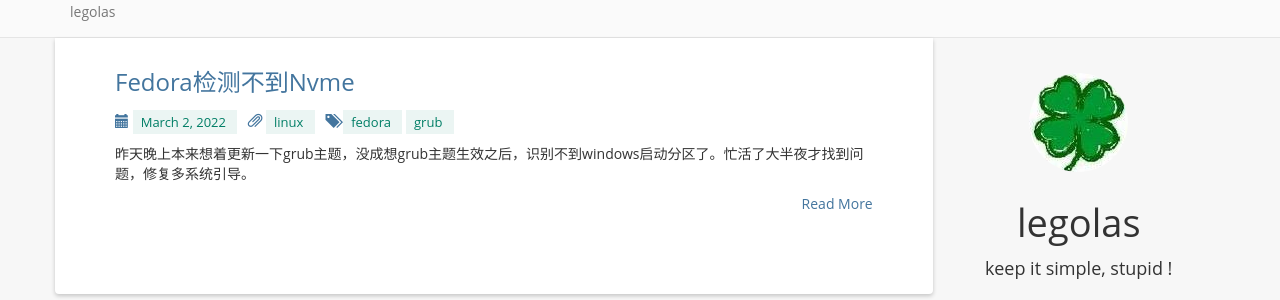
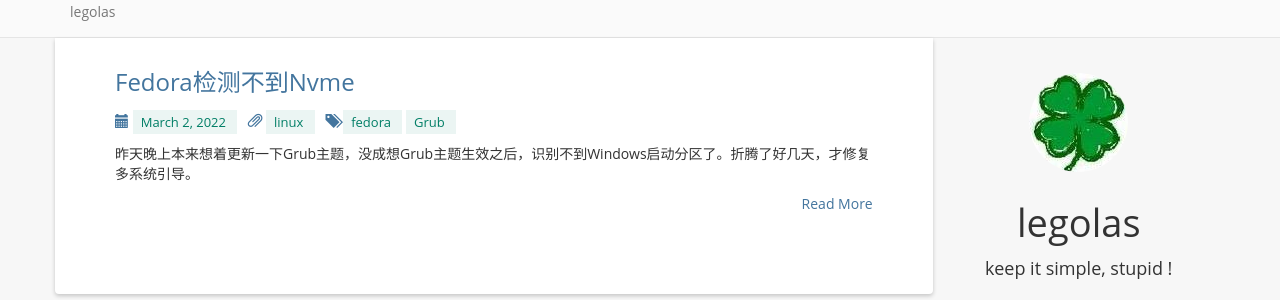
Before and after one commit to legolasNg/legolasNg.github.io, a Jekyll site: the page built from index.html, in a window 1280 px wide and 900 px high. Shown: the part 249-549 px from the top of the window. Built offline with Jekyll 4.4.1, drawn with Linux system fonts in a browser that asks for light colours; nearby versions of some CDN libraries; library files that are not in the unit come from our copies; the list of posts is cut into pages by our own code; some of the changed lines change nothing that is shown.

Commit message:
[update] finish post "fedora can not detect nvme"

`````diff
--- a/_posts/2022-03-02-fedora-can-not-detect-nvme.md
+++ b/_posts/2022-03-02-fedora-can-not-detect-nvme.md
@@ -3,20 +3,20 @@
 title:     "Fedora检测不到Nvme"
 date:      2022-03-02 20:22:00 +0800
 category:  "linux"
-tags:      ["fedora", "grub"]
-excerpt:   "昨天晚上本来想着更新一下grub主题，没成想grub主题生效之后，识别不到windows启动分区了。忙活了大半夜才找到问题，修复多系统引导。"
+tags:      ["fedora", "Grub"]
+excerpt:   "昨天晚上本来想着更新一下Grub主题，没成想Grub主题生效之后，识别不到Windows启动分区了。折腾了好几天，才修复多系统引导。"
 ---
 
 
-昨天晚上本来想着更新一下grub主题，没成想grub主题生效之后，识别不到windows启动分区了。忙活了大半夜才找到问题，修复多系统引导。
+昨天晚上本来想着更新一下Grub主题，没成想Grub主题生效之后，识别不到Windows启动分区了。折腾了好几天，才修复多系统引导。
 
 ## 无头绪尝试
 
-> `GRUB` 是linux系统下的引导加载程序，配合`os-probe`可以实现对其他linux和windows系统的识别，从而实现多系统引导。
+> `GRUB` 是Linux系统下的引导加载程序，配合`os-probe`可以实现对其他Linux和Windows系统的识别，从而实现多系统引导。
 
 ### 尝试1 - 重新生成配置
 
-刚开始，我以为是第三方的主题安装脚本出了问题，导致生成的grub配置出了差错。手动重新生成grub配置，发现还是没解决问题。
+刚开始，我以为是第三方的主题安装脚本出了问题，导致生成的Grub配置出了差错。手动重新生成Grub配置，发现还是没解决问题。
 
 ````bash
 # 其他发行版和fedora34之前版本
@@ -26,15 +26,15 @@
 sudo grub2-mkconfig -o /boot/grub2/grub.cfg
 ````
 
-### 尝试2 - 调整grub参数
+### 尝试2 - 调整Grub参数
 
-重新检查了一下grub主题的安装脚本，发现有调整grub参数的行为。于是上wiki查阅了grub使用手册，确定了多系统识别的参数。修改`/ect/default/grub`文件:
+重新检查了一下Grub主题的安装脚本，发现有调整Grub参数的行为。于是上wiki查阅了Grub使用手册，确定了多系统识别的参数。修改`/ect/default/grub`文件:
 
 ````bash
 GRUB_DISABLE_OS_PROBER=false
 ````
 
-文件修改之后，再次使用`grub2-mkconfig`重新生成配置，发现还是无法识别到windows。
+文件修改之后，再次使用`grub2-mkconfig`重新生成配置，发现还是无法识别到Windows。
 
 ### 尝试3 - 手动修改配置
 
@@ -52,21 +52,51 @@
 fi
 ````
 
-配置里面的`$hints_string`和`$fs_uuid`需要根据本机的实际情况手动指定。通过`blkid`命令确定windows系统对应的EFI分区UUID。
+此时，配置里面的`$hints_string`和`$fs_uuid`需要根据本机的实际情况手动指定。通过`blkid`命令确定Windows系统对应的EFI分区UUID，来确定这两个变量值。
 
 ````text
 --hint-efi=nvmexxx,gpt1 xxxx-xxxx-xxxx
 ````
 
-运行`blkid`命令之后发现找不到对应的硬盘分区，`fdisk -l`命令也找不到对应的磁盘。这时大概就找到问题所在了，linux系统识别不到对应的nvme磁盘。
+运行`blkid`命令之后发现找不到对应的硬盘分区，`fdisk -l`命令也找不到对应的磁盘。这时大概就找到症结所在了，Linux系统识别不到对应的nvme磁盘。
 
-## 找到症结
+> 我电脑总共有三块硬盘：一块M.2接口的nvme固态硬盘用于安装Windows系统，一块SATA接口的普通固态硬盘用于安装Fedora系统，一块SATA接口的机械硬盘用来放Windows下的各种文件和游戏
 
-在一系列的无头绪尝试后，“瞎猫碰到死耗子”终于算是摸到一点线索了。
-上网搜索了一下类似的案例，只需要修改BIOS里面的存储设置，将`IDE`或者`RAID`修改成`AHCI`模式，就可以识别到nvme接口的SSD磁盘了。应该是最近更新BOIS固件，把对应的设置项还原了。
+## 继续迷茫
 
-修改完BIOS，重新进入fedora执行`fdisk -l`，能正确识别到对应的磁盘。这时候就不需要手动修改grub配置了，执行重新执行`sudo grub2-mkconfig -o /boot/grub2/grub.cfg`命令，windows系统的启动项就添加到grub菜单里面了。
+在一系列的无头绪尝试后，"瞎猫碰到死耗子"，终于算是摸到一点线索了。在英文论坛上用"fedora can not detect nvme"搜索了一番，发现有很多类似的案例。论坛上给出的建议是，需要将BIOS里面的存储设置修由`RAID`模式修改成`AHCI`模式，就可以识别到nvme接口的SSD磁盘了。
 
-## 后续
+重启电脑进入BIOS设置界面，找到`PCH存储设置`选项，发现该项的值确实是`RAID`，修改成`AHCI`之后保存BIOS设置重新进入fedora，执行`fdisk -l`果然正确识别到nvme磁盘。这时候就不需要手动修改Grub配置了，执行重新执行`sudo grub2-mkconfig -o /boot/grub2/grub.cfg`命令，Windows系统的启动项就成功添加到Grub菜单里面了。
 
-操蛋，windows启动项是能识别出来了。但是通过`AHCI`模式进入win10，系统会报错`BOOT_DEVICE_ERROR`。暂时只能修改回`RAID`，短时间不更新grub配置应该能继续用。感觉是BIOS固件有问题。
+比较蛋疼的是，在`AHCI`模式下Grub虽然识别到Windows启动盘，但是通过该模式进入win10，系统会报错`INACCESSIBLE_BOOT_DEVICE`。此时有点矛盾，`AHCI`模式能识别Windows所在磁盘但是启动不了Windows系统；`RAID`模式能进入Windows系统但是在Linux下没法识别，一旦Grub需要更新windwos启动盘将再次识别不到。
+
+临时解决方案是，每次需要更新Grub(比如Linux内核更新会自动更新Grub)前修改回`AHCI`，让Grub能成功添加Windows的启动项，Grub更新成功之后再将`PCH存储设置`修改回`RAID`，以便能成功进入Windows系统。
+
+## 终极方案
+
+临时解决方案虽然勉强能用，但是过程过于繁琐，终究不是长久之计。必须彻底找到问题关键，彻底解决才是上上策。于是，我们继续在网上搜索解决方案。经过网上的信息整理和自我推断，大概猜测出问题关键所在。
+
+回想了一下，前几天在Windows环境下更新BOIS固件和Intel快速存储技术，导致Windows系统下的磁盘模式被设置成`RAID`，BIOS设置也被修改成了`RAID`。即使将BOIS设置修改回`ACHI`模式，由于不匹配Windows系统的磁盘模式，也终将启动不了Windows内核。Linux内核在很久之前就已经有nvme驱动和RAID模块，之所以没法识别到RAID模式下的nvme磁盘，是因为安装Intel快速存储技术之后，单个nvme磁盘被设置成了`RAID0`，但实际未组建RAID。那么，我们只需要将Windows系统的磁盘模式改回系统自带的`ACHI`，就能解决问题：
+
+- BIOS的`PCH存储设置`修改成`RAID`模式，以便能进入Windows系统
+
+- 卸载之前安装的`Intel快速存储技术`软件
+
+- 打开`运行`(Win键+R键)，输入"msconfig"并回车，进入"系统配置"
+
+- 选择"引导"选项卡，此时的引导选项是全空的。勾选"安全引导"并选择"最小"，点击确定之后重启电脑
+
+- 进入BIOS界面，将`PCH存储设置`由`RAID`修改成`AHCI`
+
+- 由于重启前我们勾选了"安全引导"，此时会进入Windows系统的"安全模式"。继续重复前面的操作，打开"系统配置"的引导选项卡，取消"安全引导"(其实就是恢复了之前的设置)，点击确定之后重启电脑
+
+- 第二次重启电脑后再次进入Windows，系统会自动将磁盘模式更新为`AHCI`模式。
+
+自此，我们就成功将Windows系统的磁盘模式修改成`AHCI`模式了。提醒一句，"Intel快速存储技术"是真的没什么卵用，没必要安装。
+
+---
+参考:
+
+[How to boot to nvme and install grub to external drive?](https://ask.fedoraproject.org/t/how-to-boot-to-nvme-and-install-grub-to-external-drive/12835)
+
+[检测不到NVMe固态硬盘的解决方法](https://www.eassos.cn/knowledge/nvme-ssd.php)
`````
